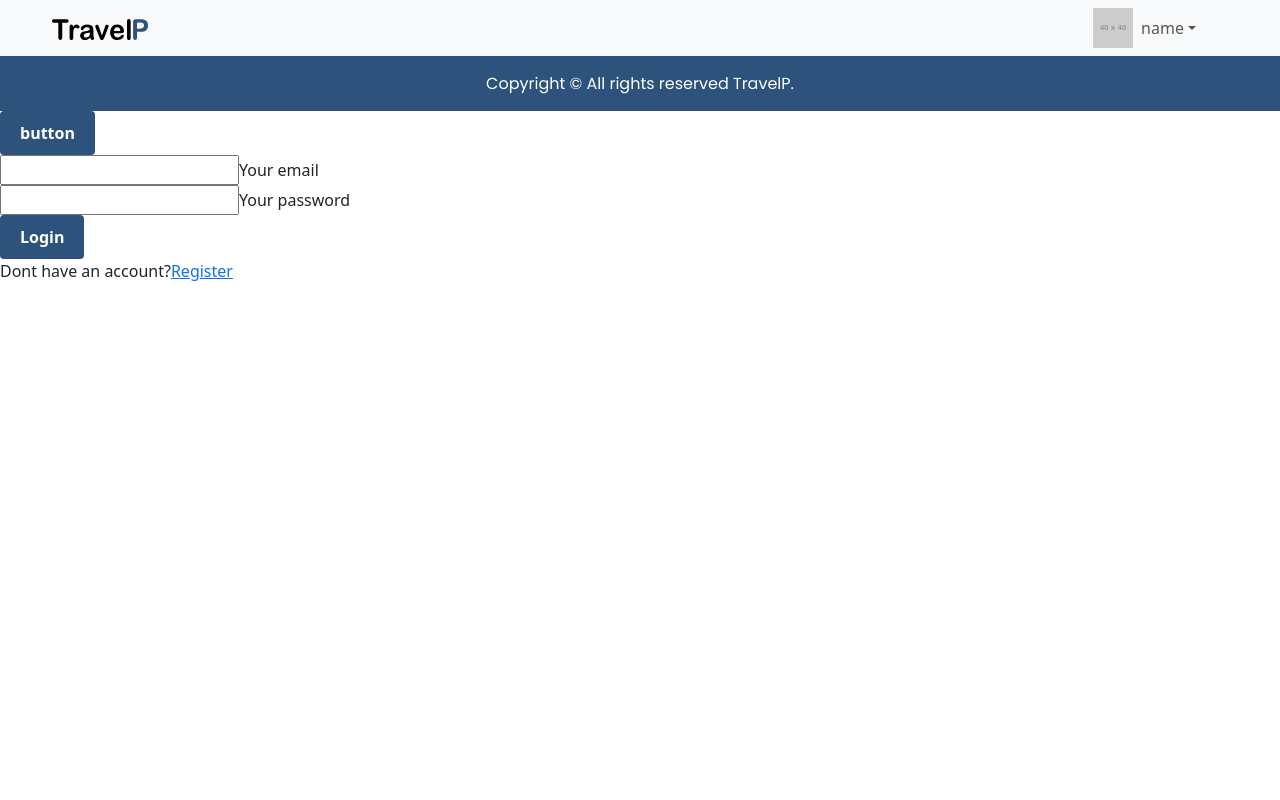
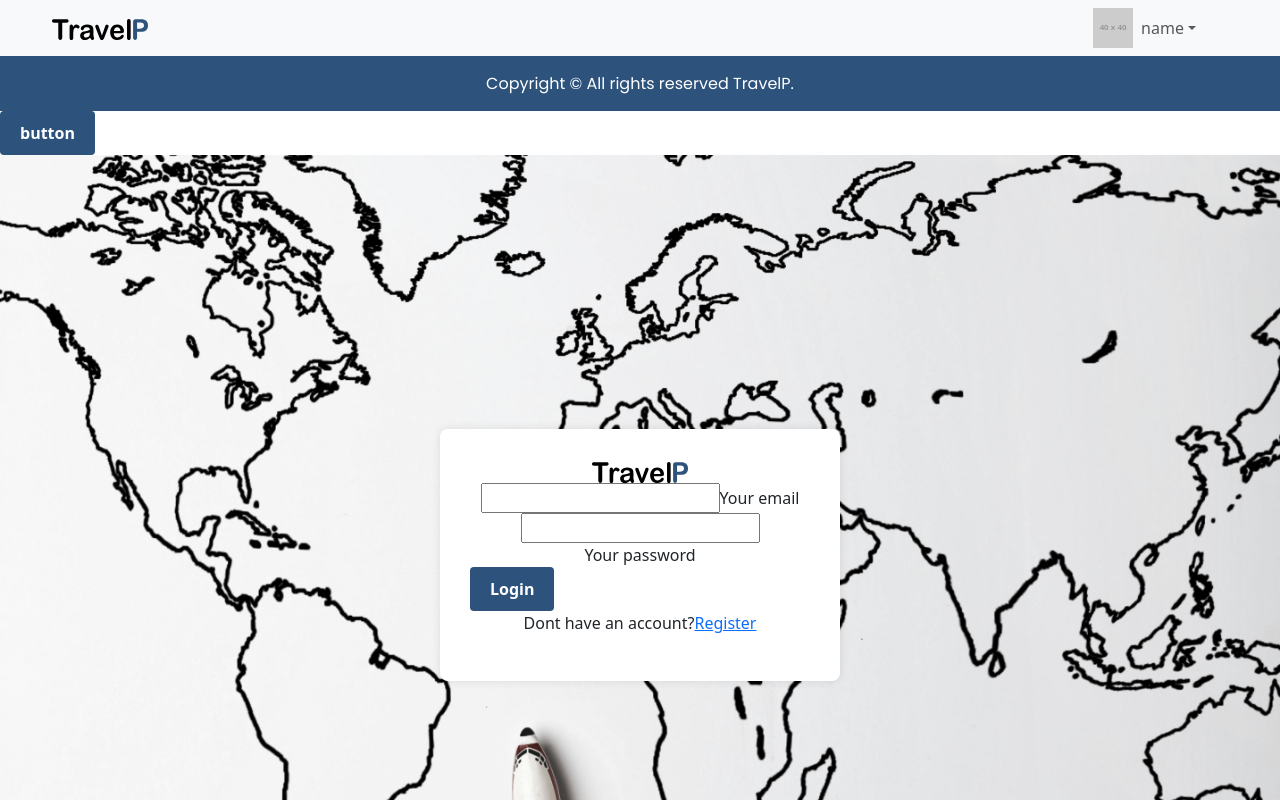
Before and after one commit to HtaSophia/travelp, a React (Create React App) app: page /login in a window 1280 px wide. Shown: the top 800 px of the page. Built offline with nearby package versions, Linux system fonts and the light colour scheme.

Commit message:
I add the sigin js and css

```diff
--- a/src/components/Singin/Singin.css
+++ b/src/components/Singin/Singin.css
@@ -0,0 +1,26 @@
+body {
+
+        height: 100%;
+        margin: 0;
+
+
+}
+
+.cotainer {
+    display: flex;
+    justify-content: center;
+    align-items: center;
+    height: 100vh;
+    background: url('../../assets/images/signup.jpg') no-repeat center center fixed;
+    background-size: cover;
+}
+
+.form {
+    background-color: white;
+    padding: 30px;
+    border-radius: 8px;
+    box-shadow: 0 0 10px rgba(0, 0, 0, 0.1);
+    text-align: center;
+    max-width: 400px;
+    width: 100%;
+}
--- a/src/components/Singin/Singin.js
+++ b/src/components/Singin/Singin.js
@@ -1,11 +1,17 @@
 import React from "react";
 import './Singin.css';
+import logo from '../../assets/images/Logo.svg';
+import signup from '../../assets/images/signup.jpg';
 import Button from '../shared/Button/Button';
 
 export default function Singin() {
     return (
 
-        <form method="post">
+
+        <div className="cotainer">
+
+        <form  className="form" method="post">
+            <img src={logo}></img>
             <div className="email">
             <input type="text"></input>
             <label>Your email</label>
@@ -24,5 +30,7 @@ export default function Singin() {
             </div>
 
         </form>
+
+        </div>
     )
 }
```
